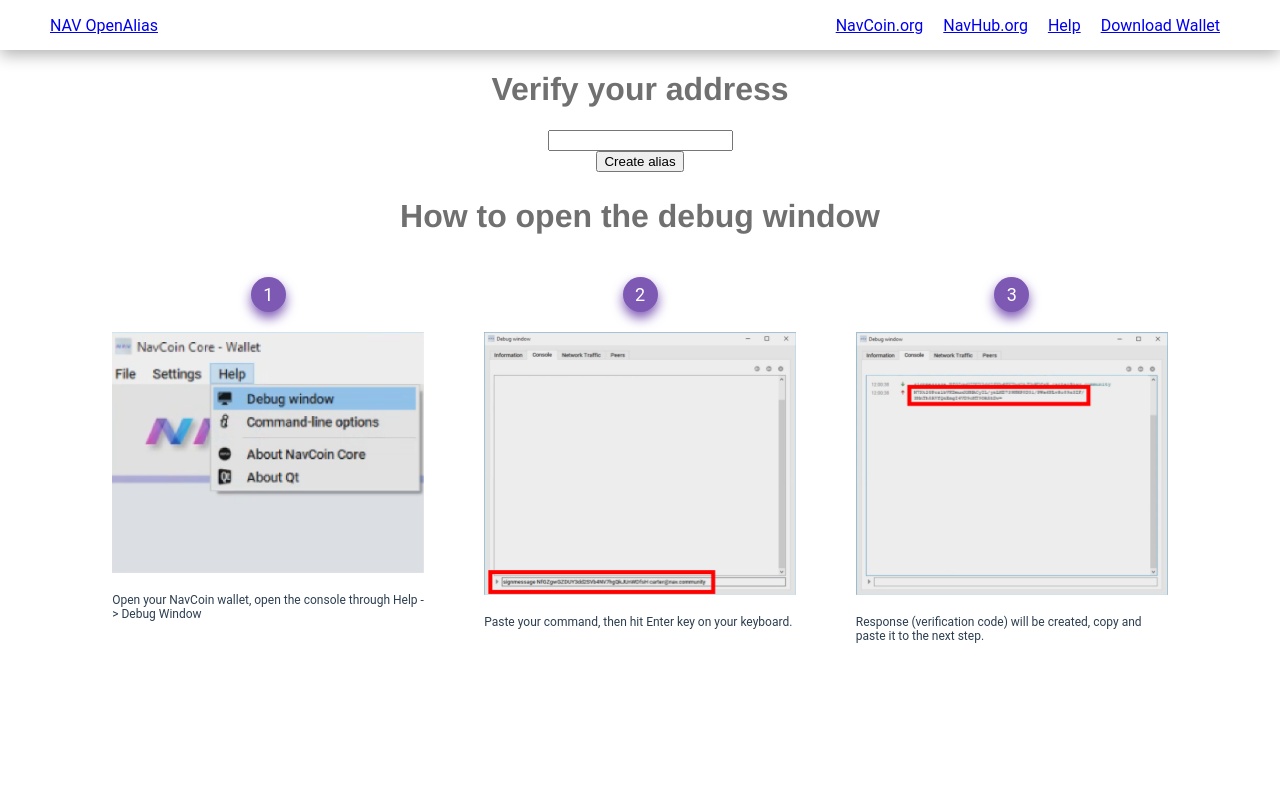
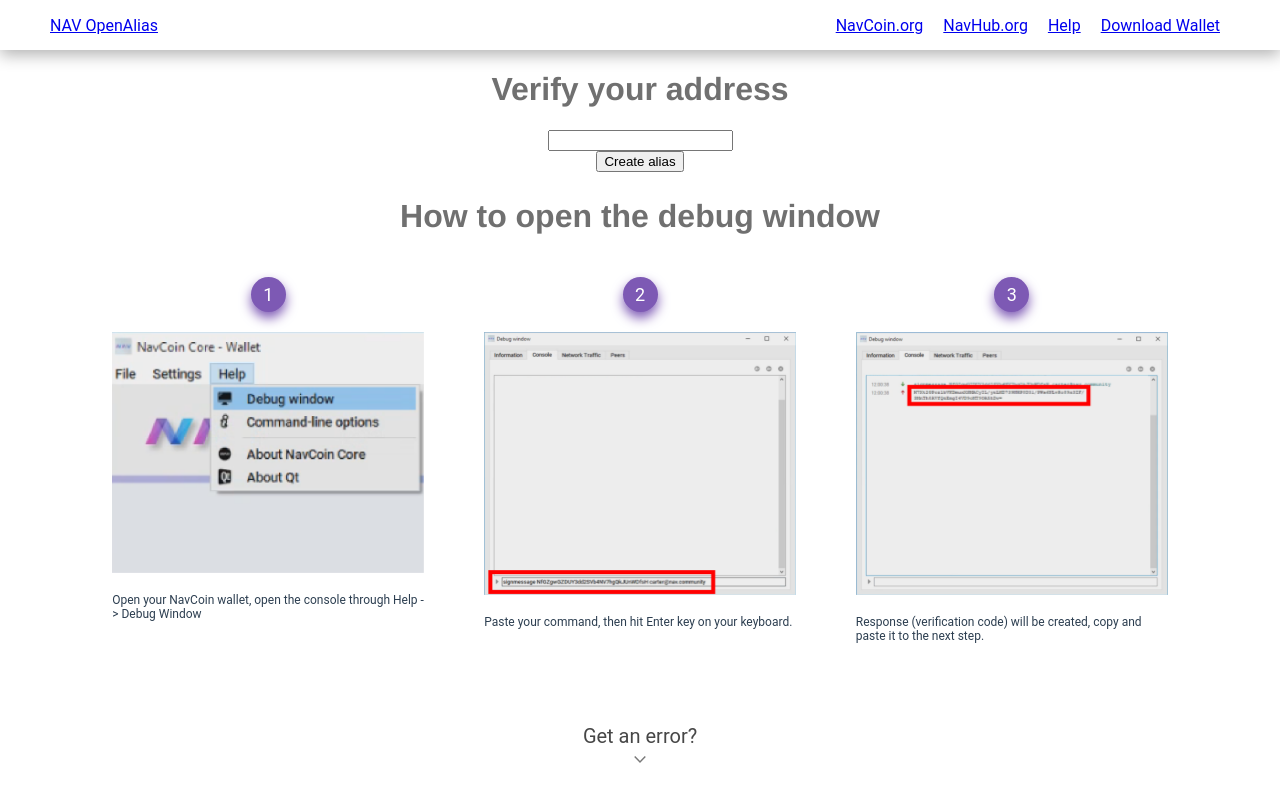
Before and after one commit to Encrypt-S/openalias-website, a Vue app: page /#/verify-new-address in a window 1280 px wide. Built offline with nearby package versions, Linux system fonts and the light colour scheme; what vue-clipboard2, vue-toasted would draw is missing.

Commit message:
added downward arrow componet

```diff
--- /dev/null
+++ b/src/components/DownArrow.vue
@@ -0,0 +1,38 @@
+<template>
+  <div class="DownArrow">
+    <div class="text">{{text}}</div>
+    <img src="/images/d-down-lil-bk.svg" alt="Downward arrow">
+  </div>
+</template>
+
+<script>
+
+
+export default {
+  name: 'DownArrow',
+  props: {
+    text: String,
+  },
+  methods: {
+  },
+  data: function() {
+    return {
+    }
+  }
+}
+
+</script>
+
+<!-- Add "scoped" attribute to limit CSS to this component only -->
+<style scoped>
+img {
+  width: 14px;
+  height: 7px;
+}
+
+.text {
+  font-size: 20px;
+  color: #474747;
+}
+
+</style>
--- a/src/views/verifyNewAddress.vue
+++ b/src/views/verifyNewAddress.vue
@@ -25,7 +25,7 @@
         </DebugStep>
       </template>
     </DebugSection>
-
+    <DownArrow text="Get an error?"/>
   </div>
 </template>
 
@@ -33,12 +33,14 @@
 import { mapState, mapMutations } from "vuex";
 import DebugSection from "@/components/DebugSection.vue"
 import DebugStep from "@/components/DebugStep.vue"
+import DownArrow from "@/components/DownArrow.vue"
 
 export default {
   name: "verifyNewAddress",
   components: {
     DebugSection,
     DebugStep,
+    DownArrow,
   },
   data: () => ({
     addressVerification: "",
```
